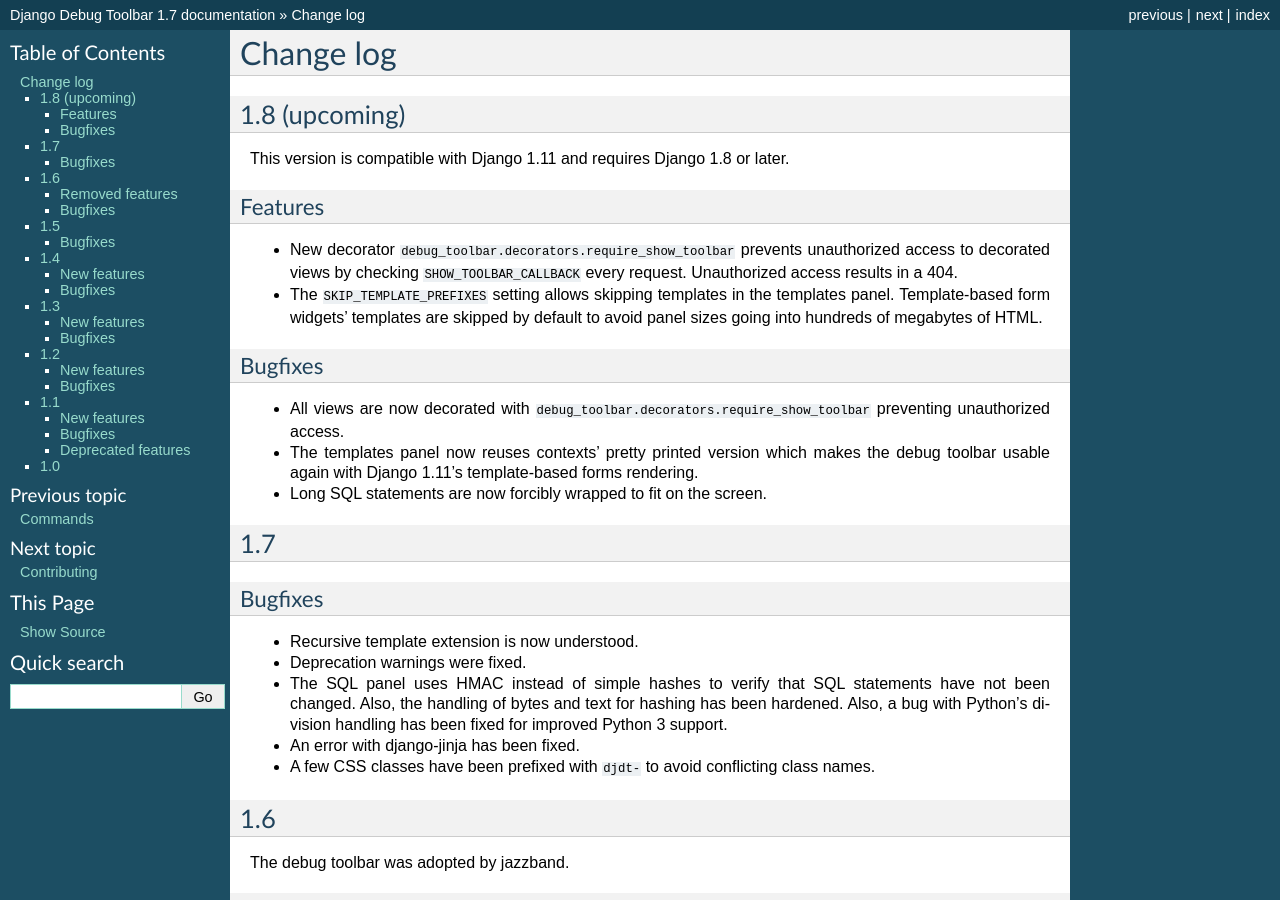
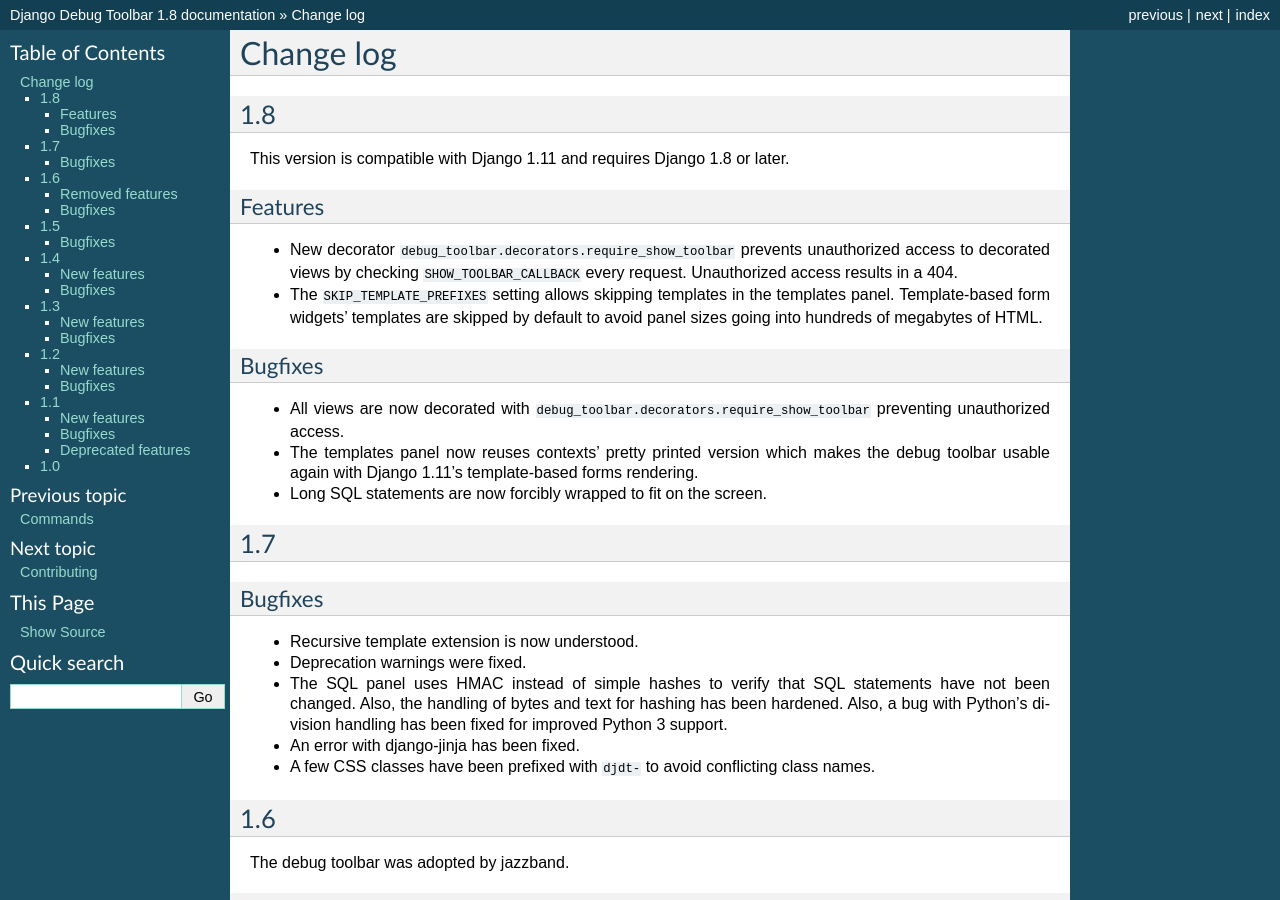
Before and after one commit to jazzband/django-debug-toolbar, a Sphinx documentation site: the page built from docs/changes.rst, in a window 1280 px wide and 900 px high. Built offline with Sphinx 7.4.7, drawn with Linux system fonts in a browser that asks for light colours; some of the changed text lies outside the part shown.

Commit message:
django-debug-toolbar 1.8

```diff
--- a/README.rst
+++ b/README.rst
@@ -31,7 +31,7 @@
 In addition to the built-in panels, a number of third-party panels are
 contributed by the community.
 
-The current version of the Debug Toolbar is 1.7. It works on Django ≥ 1.8.
+The current version of the Debug Toolbar is 1.8. It works on Django ≥ 1.8.
 
 Documentation, including installation and configuration instructions, is
 available at https://django-debug-toolbar.readthedocs.io/.
--- a/docs/changes.rst
+++ b/docs/changes.rst
@@ -1,8 +1,8 @@
 Change log
 ==========
 
-1.8 (upcoming)
---------------
+1.8
+---
 
 This version is compatible with Django 1.11 and requires Django 1.8 or
 later.
--- a/docs/conf.py
+++ b/docs/conf.py
@@ -59,9 +59,9 @@
 # built documents.
 #
 # The short X.Y version.
-version = '1.7'
+version = '1.8'
 # The full version, including alpha/beta/rc tags.
-release = '1.7'
+release = '1.8'
 
 # The language for content autogenerated by Sphinx. Refer to documentation
 # for a list of supported languages.
--- a/setup.py
+++ b/setup.py
@@ -6,7 +6,7 @@
 
 setup(
     name='django-debug-toolbar',
-    version='1.7',
+    version='1.8',
     description='A configurable set of panels that display various debug '
                 'information about the current request/response.',
     long_description=open('README.rst', encoding='utf-8').read(),
```
